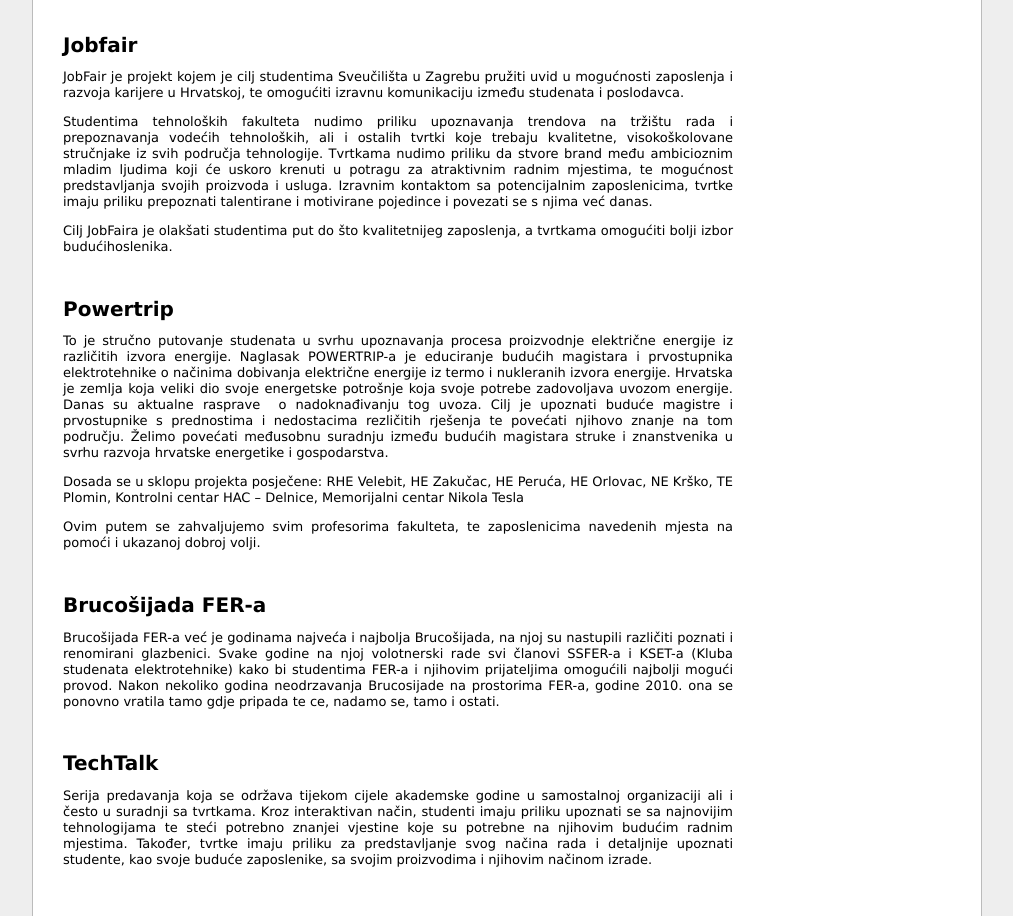
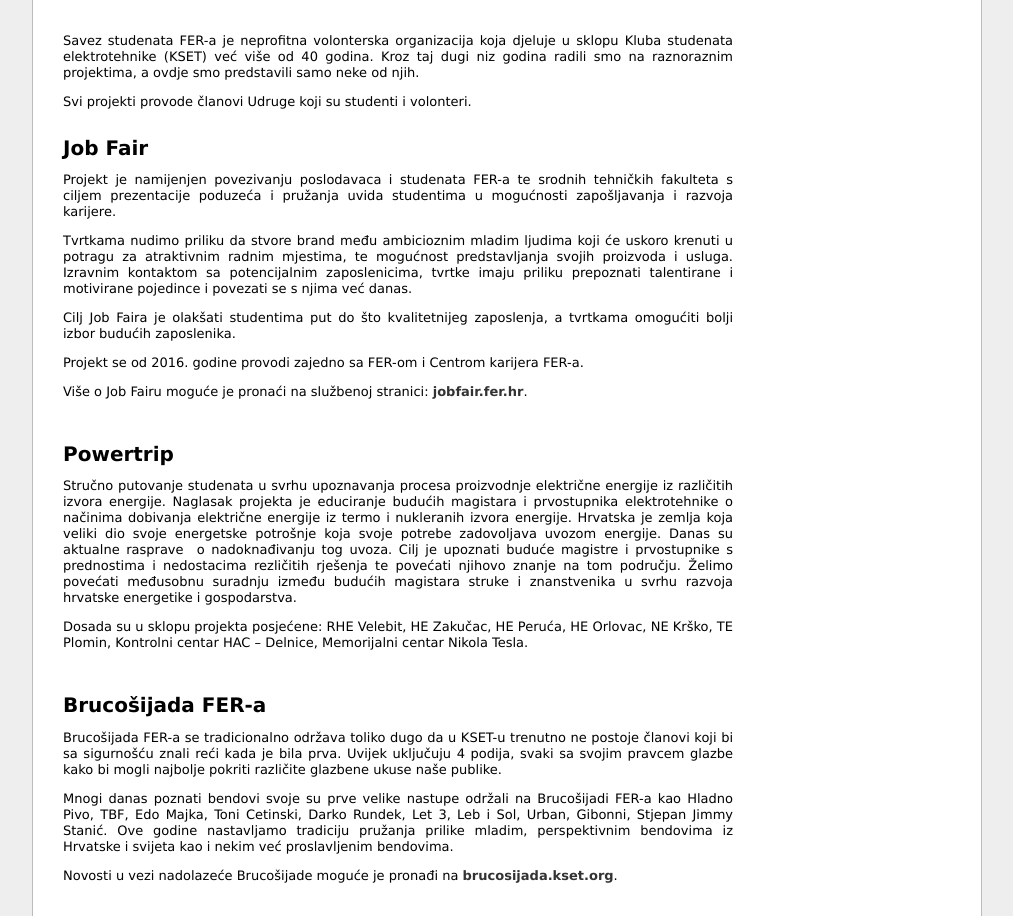
Before and after one commit to KSET/ssfer-website, a plain HTML site: page projekti.html in a window 1280 px wide. Shown: the part 128-1044 px from the top of the page, without its empty margins (133-1146 px from the left). Drawn offline with Linux system fonts and the light colour scheme.

Commit message:
Update projects information

```diff
--- a/projekti.html
+++ b/projekti.html
@@ -20,9 +20,8 @@
 		<div class="images">
 			<table>
 				<tr>
-					<td><a href="http://www.ssfer.hr/"><img src="images/ssfer.png" /></a></td>
-			   		<td><a href="http://www.kset.org/"><img src="images/kset.png" /></a></td>
-			    	<td><a href="http://www.fer.hr/"><img src="images/fer.png" /></a></td>
+					<td><a href="http://www.ssfer.hr/"><img src="images/ssfer.png" alt="SSFER logo" /></a></td>
+			   		<td><a href="https://www.kset.org/"><img src="images/kset.png" alt="KSET logo" /></a></td>
 				</tr>
 			</table>
 		</div>
@@ -50,27 +49,69 @@
     	 <div class="clear"></div>
     </div>
 	<div class="content">
+        <div class="left">
+            <p>Savez studenata FER-a je neprofitna volonterska organizacija koja djeluje u sklopu Kluba studenata elektrotehnike (KSET) već više od 40 godina.
+                Kroz taj dugi niz godina radili smo na raznoraznim projektima, a ovdje smo predstavili samo neke od njih.</p>
+            <p>Svi projekti provode članovi Udruge koji su studenti i volonteri.</p>
+        </div>
 
 		<div class="left">
-	    	<h2>Jobfair</h2>
-	    	<p>JobFair je projekt kojem je cilj studentima Sveučilišta u Zagrebu pružiti uvid u mogućnosti zaposlenja i razvoja karijere u Hrvatskoj, te omogućiti izravnu komunikaciju između studenata i poslodavca. </p>
-			<p>Studentima tehnoloških fakulteta nudimo priliku upoznavanja trendova na tržištu rada i prepoznavanja vodećih tehnoloških, ali i ostalih tvrtki koje trebaju kvalitetne, visokoškolovane stručnjake iz svih područja tehnologije. Tvrtkama nudimo priliku da stvore brand među ambicioznim mladim ljudima koji će uskoro krenuti u potragu za atraktivnim radnim mjestima, te mogućnost predstavljanja svojih proizvoda i usluga. Izravnim kontaktom sa potencijalnim zaposlenicima, tvrtke imaju priliku prepoznati talentirane i motivirane pojedince i povezati se s njima već danas.</p>
-			<p>Cilj JobFaira je olakšati studentima put do što kvalitetnijeg zaposlenja, a tvrtkama omogućiti bolji izbor budućihoslenika.</p>
+	    	<h2>Job Fair</h2>
+            <p>Projekt je namijenjen povezivanju poslodavaca i studenata FER-a te srodnih tehničkih fakulteta s ciljem prezentacije poduzeća i pružanja uvida studentima u mogućnosti zapošljavanja i razvoja karijere.</p>
+			<p>Tvrtkama nudimo priliku da stvore brand među ambicioznim mladim ljudima koji će uskoro krenuti u potragu za atraktivnim radnim mjestima, te mogućnost predstavljanja svojih proizvoda i usluga. Izravnim kontaktom sa potencijalnim zaposlenicima, tvrtke imaju priliku prepoznati talentirane i motivirane pojedince i povezati se s njima već danas.</p>
+			<p>Cilj Job Faira je olakšati studentima put do što kvalitetnijeg zaposlenja, a tvrtkama omogućiti bolji izbor budućih zaposlenika.</p>
+			<p>Projekt se od 2016. godine provodi zajedno sa FER-om i Centrom karijera FER-a.</p>
+            <p>Više o Job Fairu moguće je pronaći na službenoj stranici: <a href="https://jobfair.fer.unizg.hr/">jobfair.fer.hr</a>.</p>
+
 			<br />
+
 			<h2>Powertrip</h2>
-	    	<p>To je stručno putovanje studenata u svrhu upoznavanja procesa proizvodnje električne energije iz različitih izvora energije. Naglasak POWERTRIP-a je educiranje budućih magistara i prvostupnika elektrotehnike o načinima dobivanja električne energije iz termo i nukleranih izvora energije. Hrvatska je zemlja koja veliki dio svoje energetske potrošnje koja svoje potrebe zadovoljava uvozom energije. Danas su aktualne rasprave  o nadoknađivanju tog uvoza. Cilj je upoznati buduće magistre i prvostupnike s prednostima i nedostacima rezličitih rješenja te povećati njihovo znanje na tom području. Želimo povećati međusobnu suradnju između budućih magistara struke i znanstvenika u svrhu razvoja hrvatske energetike i gospodarstva. </p>
-			<p>Dosada se u sklopu projekta posječene: RHE Velebit, HE Zakučac, HE Peruća, HE Orlovac, NE Krško, TE Plomin, Kontrolni centar HAC – Delnice, Memorijalni centar Nikola Tesla</p>
-			<p>Ovim putem se zahvaljujemo svim profesorima fakulteta, te zaposlenicima navedenih mjesta na pomoći i ukazanoj dobroj volji.</p>
+	    	<p>Stručno putovanje studenata u svrhu upoznavanja procesa proizvodnje električne energije iz različitih izvora energije. Naglasak projekta je educiranje budućih magistara i prvostupnika elektrotehnike o načinima dobivanja električne energije iz termo i nukleranih izvora energije.
+				Hrvatska je zemlja koja veliki dio svoje energetske potrošnje koja svoje potrebe zadovoljava uvozom energije. Danas su aktualne rasprave  o nadoknađivanju tog uvoza. Cilj je upoznati buduće magistre i prvostupnike s prednostima i nedostacima rezličitih rješenja te povećati njihovo znanje na tom području. Želimo povećati međusobnu suradnju između budućih magistara struke i znanstvenika u svrhu razvoja hrvatske energetike i gospodarstva. </p>
+			<p>Dosada su u sklopu projekta posjećene: RHE Velebit, HE Zakučac, HE Peruća, HE Orlovac, NE Krško, TE Plomin, Kontrolni centar HAC – Delnice, Memorijalni centar Nikola Tesla.</p>
+
             <br />
+
 			<h2>Brucošijada FER-a</h2>
-	    	<p>Brucošijada FER-a već je godinama najveća i najbolja Brucošijada, na njoj su nastupili različiti poznati i renomirani glazbenici. Svake godine na njoj volotnerski rade svi članovi SSFER-a i KSET-a (Kluba studenata elektrotehnike)  kako bi studentima FER-a i njihovim prijateljima omogućili najbolji mogući provod. Nakon nekoliko godina neodrzavanja Brucosijade na prostorima FER-a, godine 2010. ona se ponovno vratila tamo gdje pripada te ce, nadamo se, tamo i ostati.</p>
+			<p>Brucošijada FER-a se tradicionalno održava toliko dugo da u KSET-u trenutno ne postoje članovi koji bi sa sigurnošću znali reći kada je bila prva. Uvijek uključuju 4 podija, svaki sa svojim
+				pravcem glazbe kako bi mogli najbolje pokriti različite glazbene ukuse naše publike. </p>
+			<p>Mnogi danas poznati bendovi svoje su prve velike nastupe održali na Brucošijadi FER-a
+				kao Hladno Pivo, TBF, Edo Majka, Toni Cetinski, Darko Rundek, Let 3, Leb i Sol, Urban,
+				Gibonni, Stjepan Jimmy Stanić. Ove godine nastavljamo tradiciju pružanja prilike
+				mladim, perspektivnim bendovima iz Hrvatske i svijeta kao i nekim već proslavljenim
+				bendovima.</p>
+            <p>Novosti u vezi nadolazeće Brucošijade moguće je pronađi na <a href="https://brucosijada.kset.org/">brucosijada.kset.org</a>.</p>
+
             <br />
 
             <h2>TechTalk</h2>
-		<p>Serija predavanja koja se održava tijekom cijele akademske godine u samostalnoj organizaciji ali i često u suradnji sa tvrtkama. Kroz interaktivan način, studenti imaju priliku upoznati se sa najnovijim tehnologijama te steći potrebno znanjei vjestine koje su potrebne na njihovim budućim radnim mjestima. Također, tvrtke imaju priliku za predstavljanje svog načina rada i detaljnije upoznati studente, kao svoje buduće zaposlenike, sa svojim proizvodima i njihovim načinom izrade.
+            <p>Serija predavanja koja se održava tijekom cijele akademske godine u samostalnoj organizaciji, ali i često u suradnji sa tvrtkama.
+                Kroz interaktivan način, studenti imaju priliku upoznati se sa najnovijim tehnologijama te steći potrebno znanje i vještine koje su potrebne na njihovim budućim radnim mjestima.
+                Također, tvrtke imaju priliku za predstavljanje svog načina rada i detaljnije upoznati studente, kao svoje buduće zaposlenike, sa svojim proizvodima i njihovim načinom izrade.
+            </p>
 
+            <br />
+
+            <h2>Školica praktične elektronike</h2>
+            <p>Školica organizirana od strane članova Tehničke sekcije KSET-a s ciljem nadopunjavanjem praktičnog znanja studenata FER-a.
+                Laboratorijske vježbe na fakultetu često zbog nedostatka vremena i prostora nisu dovoljan izvor znanja koja se pred jednog inženjera predstavljaju u praksi.
             </p>
+
             <br />
+
+            <h2>Fototečaj</h2>
+            <p>Tečaj fotografije za početnike organiziran od strane Foto sekcije KSET-a. Sastoji se od dva dijela: teorijskog i praktičnog.
+                Teorijski dio pokriva praktične osnove fotografije (osnove fotoaparata, ekspozicija, blenda, filmovi i filtri), mehaniku fotoaparata i optički dizajn objektiva, tehnički elementi fotografije, rad s fotografskom opremom, građu i podjelu filmova te rad u tamnoj komori (razvijanje negativa i pozitiva).
+                U praktičnom dijelu polaznici imaju priliku u praksi primijeniti naučeno te uz iskusne fotografe na individualnoj bazi fotografiraju i u tamnoj komori razvijaju i izrađuju vlastite fotografije.
+            </p>
+
+            <br />
+
+            <h2>Planinarska škola</h2>
+            <p>Škola organizirana od strane Planinarske sekcije KSET-a namijenjena je za studente, asistente i profesore.
+                Obuhvaća teorijski i terenski dio, od kojih se teorijski odvija u prostoru KSET-a, a terenski na planinama Hrvatske.
+                Škola polaznicima pruža osnovna znanja i vještine potrbene za sigurno i odgovorno planinarenje, očuvanje okoliša te sportsku rekreaciju. Planinarsku školu vode iskusni planinari planinarske sekcije KSET-a, članovi Saveza izviđača Hrvatske, članovi Hrvatskog planinarskog društva Željezničar i članovi Planinarskog društva Sveučilišta Velebita.
+            </p>
         </div>
 
 		<div class="right">
```
Also changed, not shown: en/projekti.html (+2 -3 lines), index.html (+2 -3 lines). Lines whose indentation alone changed are shown as unchanged.
